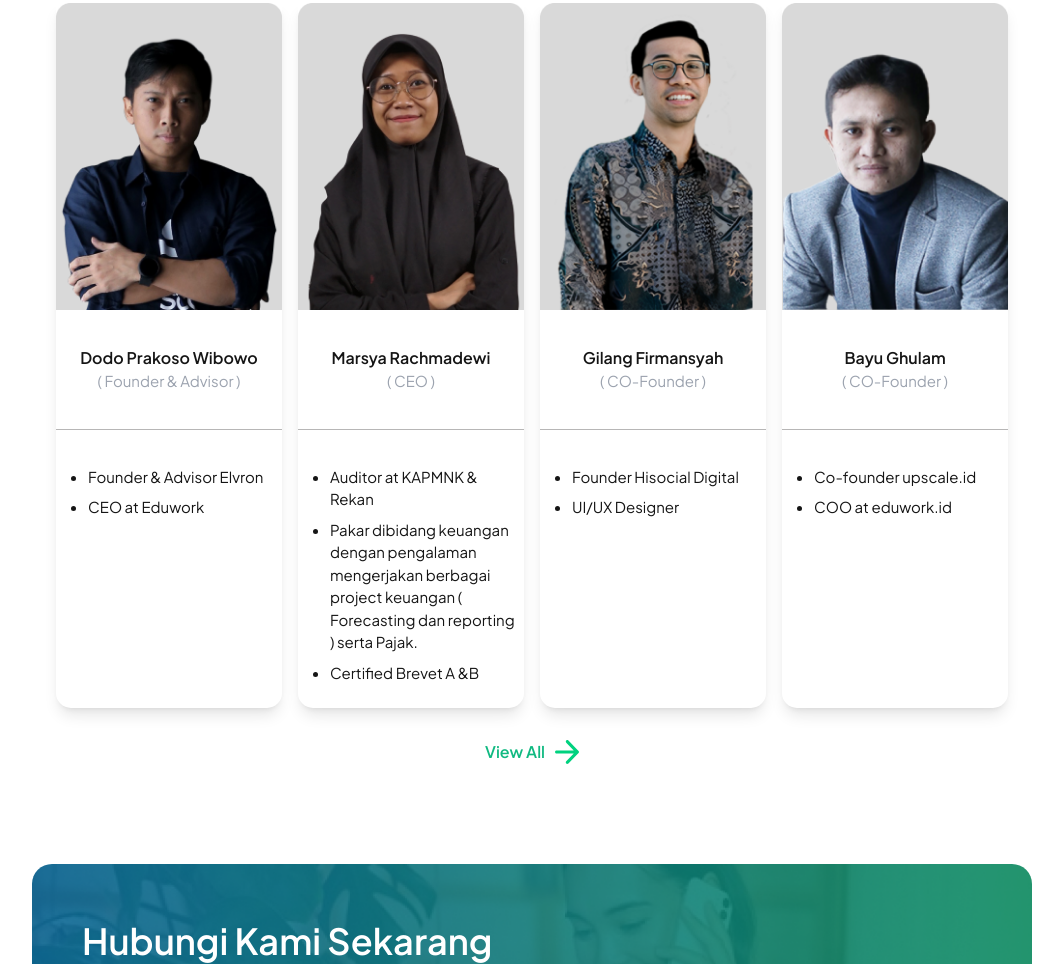
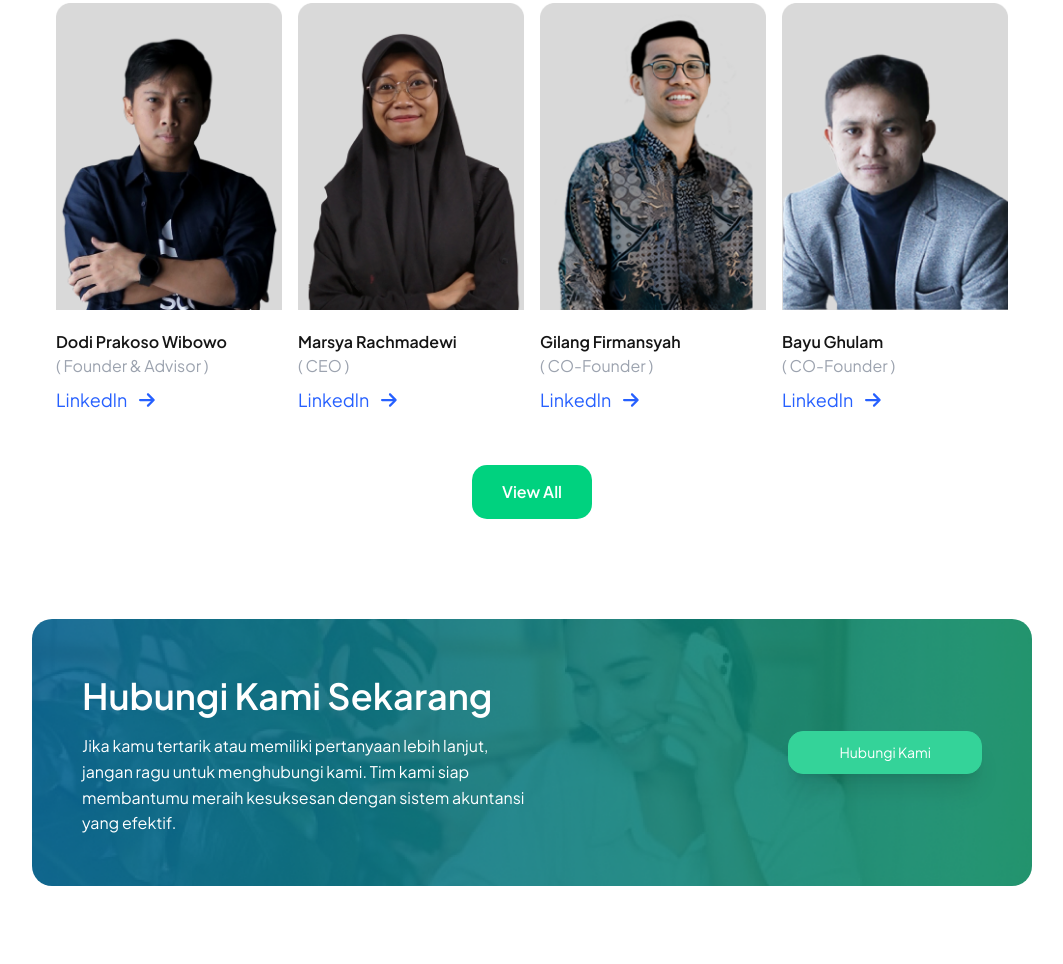
Before and after one commit to eduwork-development/MyDoit, a website built with Vite: page about-us.html in a window 1280 px wide. Shown: the part 1815-2779 px from the top of the page, without its empty margins (108-1171 px from the left). Built offline with nearby package versions, Linux system fonts and the light colour scheme.

Commit message:
rev about us

```diff
--- a/about-us.html
+++ b/about-us.html
@@ -11,6 +11,13 @@
     <link
       href="https://fonts.googleapis.com/css2?family=Plus+Jakarta+Sans:ital,wght@0,400;0,500;0,600;0,700;0,800;1,400;1,500;1,600;1,700;1,800&display=swap"
       rel="stylesheet"
+    />
+    <link
+      rel="stylesheet"
+      href="https://cdnjs.cloudflare.com/ajax/libs/font-awesome/6.5.1/css/all.min.css"
+      integrity="sha512-DTOQO9RWCH3ppGqcWaEA1BIZOC6xxalwEsw9c2QQeAIftl+Vegovlnee1c9QX4TctnWMn13TZye+giMm8e2LwA=="
+      crossorigin="anonymous"
+      referrerpolicy="no-referrer"
     />
 
     <!-- CSS -->
@@ -603,224 +610,240 @@
         </div>
 
         <div class="grid grid-cols-1 md:grid-cols-4 gap-4 mb-4">
-          <div class="shadow-lg rounded-b-[15px]">
+          <div class="rounded-b-[15px]">
             <div>
               <img
                 src="/assets/img/about-us/dodi.png"
-                alt="Dodo Prakoso Wibowo" class="w-full"
+                alt="Dodi Prakoso Wibowo"
+                class="w-full"
               />
             </div>
             <div>
-              <div class="py-9">
-                <p class="text-center font-semibold text-base text-[19px]">
-                  Dodo Prakoso Wibowo
+              <div class="py-5 flex flex-col gap-2">
+                <div>
+                  <p class="font-semibold text-base text-[18px]">
+                    Dodi Prakoso Wibowo
                   </p>
-                <p class="text-center text-[15px] text-gray-400">
-                  ( Founder & Advisor )
-                </p>
+                  <p class="text-gray-400">( Founder & Advisor )</p>
                 </div>
-              <hr style="border-color: #b7b6b6" />
-              <div class="pl-8 pt-9 pb-4">
-                <ul class="list-disc text-[15px] p-0 pr-2">
-                  <li class="mb-2">Founder & Advisor Elvron</li>
-                  <li class="mb-2">CEO at Eduwork</li>
-                </ul>
+                <div>
+                  <a
+                    href="#"
+                    class="flex items-center text-[18px] gap-3 text-[#2660FF] hover:text-[#2660FF]/80"
+                    ><span>Linkedln </span>
+                    <i class="fa-solid fa-arrow-right"></i
+                  ></a>
                 </div>
               </div>
             </div>
-          <div class="shadow-lg rounded-b-[15px]">
+          </div>
+          <div class="rounded-b-[15px]">
             <div>
               <img
                 src="/assets/img/about-us/marsya.png"
-                alt="Marsya Rachmadewi" class="w-full"
+                alt="Marsya Rachmadewi"
+                class="w-full"
               />
             </div>
             <div>
-              <div class="py-9">
-                <p class="text-center font-semibold text-base text-[19px]">
+              <div class="py-5 flex flex-col gap-2">
+                <div>
+                  <p class="font-semibold text-base text-[18px]">
                     Marsya Rachmadewi
                   </p>
-                <p class="text-center text-[15px] text-gray-400">( CEO )</p>
+                  <p class="text-gray-400">(  CEO )</p>
                 </div>
-              <hr style="border-color: #b7b6b6" />
-              <div class="pl-8 pt-9 pb-4">
-                <ul class="list-disc text-[15px] p-0 pr-2">
-                  <li class="mb-2">Auditor at KAPMNK & Rekan</li>
-                  <li class="mb-2">
-                    Pakar dibidang keuangan dengan pengalaman mengerjakan
-                    berbagai project keuangan ( Forecasting dan reporting )
-                    serta Pajak.
-                  </li>
-                  <li class="mb-2">Certified Brevet A &B</li>
-                </ul>
+                <div>
+                  <a
+                    href="#"
+                    class="flex items-center text-[18px] gap-3 text-[#2660FF] hover:text-[#2660FF]/80"
+                    ><span>Linkedln </span>
+                    <i class="fa-solid fa-arrow-right"></i
+                  ></a>
                 </div>
               </div>
             </div>
-          <div class="shadow-lg rounded-b-[15px]">
+          </div>
+          <div class="rounded-b-[15px]">
             <div>
               <img
                 src="/assets/img/about-us/gilang.png"
-                alt="Gilang Firmansyah" class="w-full"
+                alt="Gilang Firmansyah"
+                class="w-full"
               />
             </div>
             <div>
-              <div class="py-9">
-                <p class="text-center font-semibold text-base text-[19px]">
+              <div class="py-5 flex flex-col gap-2">
+                <div>
+                  <p class="font-semibold text-base text-[18px]">
                     Gilang Firmansyah
                   </p>
-                <p class="text-center text-[15px] text-gray-400">
-                  ( CO-Founder )
-                </p>
+                  <p class="text-gray-400">( CO-Founder )</p>
                 </div>
-              <hr style="border-color: #b7b6b6" />
-              <div class="pl-8 pt-9 pb-4">
-                <ul class="list-disc text-[15px] p-0 pr-2">
-                  <li class="mb-2">Founder Hisocial Digital</li>
-                  <li class="mb-2">UI/UX Designer</li>
-                </ul>
+                <div>
+                  <a
+                    href="#"
+                    class="flex items-center text-[18px] gap-3 text-[#2660FF] hover:text-[#2660FF]/80"
+                    ><span>Linkedln </span>
+                    <i class="fa-solid fa-arrow-right"></i
+                  ></a>
                 </div>
               </div>
             </div>
-          <div class="shadow-lg rounded-b-[15px]">
+          </div>
+          <div class="rounded-b-[15px]">
             <div>
-              <img src="/assets/img/about-us/bayu.png" alt="Bayu Ghulam " class="w-full" />
+              <img
+                src="/assets/img/about-us/bayu.png"
+                alt="Bayu Ghulam "
+                class="w-full"
+              />
             </div>
             <div>
-              <div class="py-9">
-                <p class="text-center font-semibold text-base text-[19px]">
+              <div class="py-5 flex flex-col gap-2">
+                <div>
+                  <p class="font-semibold text-base text-[18px]">
                     Bayu Ghulam
                   </p>
-                <p class="text-center text-[15px] text-gray-400">
-                  ( CO-Founder )
-                </p>
+                  <p class="text-gray-400">( CO-Founder )</p>
                 </div>
-              <hr style="border-color: #b7b6b6" />
-              <div class="pl-8 pt-9 pb-4">
-                <ul class="list-disc text-[15px] p-0 pr-2">
-                  <li class="mb-2">Co-founder upscale.id</li>
-                  <li class="mb-2">COO at eduwork.id</li>
-                </ul>
+                <div>
+                  <a
+                    href="#"
+                    class="flex items-center text-[18px] gap-3 text-[#2660FF] hover:text-[#2660FF]/80"
+                    ><span>Linkedln </span>
+                    <i class="fa-solid fa-arrow-right"></i
+                  ></a>
+                </div>
               </div>
             </div>
           </div>
         </div>
         <div id="view-all-team" class="hidden">
           <div class="grid grid-cols-1 md:grid-cols-4 gap-4">
-            <div class="shadow-lg rounded-b-[15px]">
+            <div class=" rounded-b-[15px]">
               <div>
                 <img
                   src="/assets/img/about-us/anita.png"
-                  alt="Anita Agustina" class="w-full"
+                  alt="Anita Agustina"
+                  class="w-full"
                 />
               </div>
               <div>
-                <div class="py-9">
-                  <p class="text-center font-semibold text-base text-[19px]" >
+                <div class="py-5">
+                  <p class="font-semibold text-base text-[18px]">
                     Anita Agustina
                   </p>
                 </div>
               </div>
             </div>
-            <div class="shadow-lg rounded-b-[15px]">
+            <div class=" rounded-b-[15px]">
               <div>
                 <img
                   src="/assets/img/about-us/Arif-Fadhlurrahman.png"
-                  alt="Arif Fadhlurrahman" class="w-full"
+                  alt="Arif Fadhlurrahman"
+                  class="w-full"
                 />
               </div>
               <div>
-                <div class="py-9">
-                  <p class="text-center font-semibold text-base text-[19px]">
+                <div class="py-5">
+                  <p class="font-semibold text-base text-[18px]">
                     Arif Fadhlurrahman
                   </p>
                 </div>
               </div>
             </div>
-            <div class="shadow-lg rounded-b-[15px]">
+            <div class=" rounded-b-[15px]">
               <div>
                 <img
                   src="/assets/img/about-us/Afiqur-Rahman.png"
-                  alt="Reza Aria Hanif" class="w-full"
+                  alt="Reza Aria Hanif"
+                  class="w-full"
                 />
               </div>
               <div>
-                <div class="py-9">
-                  <p class="text-center font-semibold text-base text-[19px]">
+                <div class="py-5">
+                  <p class="font-semibold text-base text-[18px]">
                     Reza Aria Hanif
                   </p>
                 </div>
               </div>
             </div>
-            <div class="shadow-lg rounded-b-[15px]">
+            <div class=" rounded-b-[15px]">
               <div>
                 <img
                   src="/assets/img/about-us/Dwi Nur Anisawati.png"
-                  alt="Dwi Nur Anisawati" class="w-full"
+                  alt="Dwi Nur Anisawati"
+                  class="w-full"
                 />
               </div>
               <div>
-                <div class="py-9">
-                  <p class="text-center font-semibold text-base text-[19px]">
+                <div class="py-5">
+                  <p class="font-semibold text-base text-[18px]">
                     Dwi Nur Anisawati
                   </p>
                 </div>
               </div>
             </div>
-            <div class="shadow-lg rounded-b-[15px]">
+            <div class=" rounded-b-[15px]">
               <div>
                 <img
                   src="/assets/img/about-us/Sigit-Sasongko.png"
-                  alt="Sigit Sasongko" class="w-full"
+                  alt="Sigit Sasongko"
+                  class="w-full"
                 />
               </div>
               <div>
-                <div class="py-9">
-                  <p class="text-center font-semibold text-base text-[19px]">
+                <div class="py-5">
+                  <p class="font-semibold text-base text-[18px]">
                     Sigit Sasongko
                   </p>
                 </div>
               </div>
             </div>
-            <div class="shadow-lg rounded-b-[15px]">
+            <div class=" rounded-b-[15px]">
               <div>
                 <img
                   src="/assets/img/about-us/Chaerun-Nabila-Firdaussy.png"
-                  alt="Chaerun Nabila Firdaussy" class="w-full"
+                  alt="Chaerun Nabila Firdaussy"
+                  class="w-full"
                 />
               </div>
               <div>
-                <div class="py-9">
-                  <p class="text-center font-semibold text-base text-[19px]">
+                <div class="py-5">
+                  <p class="font-semibold text-base text-[18px]">
                     Chaerun Nabila Firdaussy
                   </p>
                 </div>
               </div>
             </div>
-            <div class="shadow-lg rounded-b-[15px]">
+            <div class=" rounded-b-[15px]">
               <div>
                 <img
                   src="/assets/img/about-us/Sheilla-Alfauziah-Putri.png"
-                  alt="Sheilla Alfauziah Putri" class="w-full"
+                  alt="Sheilla Alfauziah Putri"
+                  class="w-full"
                 />
               </div>
               <div>
-                <div class="py-9">
-                  <p class="text-center font-semibold text-base text-[19px]">
+                <div class="py-5">
+                  <p class="font-semibold text-base text-[18px]">
                     Sheilla Alfauziah Putri
                   </p>
                 </div>
               </div>
             </div>
-            <div class="shadow-lg rounded-b-[15px]">
+            <div class=" rounded-b-[15px]">
               <div>
                 <img
                   src="/assets/img/about-us/Afiqur-Rahman.png"
-                  alt="Afiqur Rahman" class="w-full"
+                  alt="Afiqur Rahman"
+                  class="w-full"
                 />
               </div>
               <div>
-                <div class="py-9">
-                  <p class="text-center font-semibold text-base text-[19px]">
+                <div class="py-5">
+                  <p class="font-semibold text-base text-[18px]">
                     Afiqur Rahman
                   </p>
                 </div>
@@ -836,10 +859,9 @@
             x-data="{ isOpen: false }"
             data-collapse-toggle="view-all-team"
             @click="isOpen = !isOpen"
-            class="text-emerald-500 font-[600] flex flex-wrap gap-[10px] hover:gap-[15px] items-center mx-auto"
+            class="bg-customPrimary-500 hover:bg-customPrimary-500/80 font-[600] rounded-[15px] px-[30px] py-[15px] text-white items-center mx-auto"
           >
             <span x-text="isOpen ? 'Show Less' : 'View All'"></span>
-            <span><img src="/assets/img/about-us/arrow.svg" alt="" /></span>
           </button>
         </div>
       </div>
@@ -1009,6 +1031,12 @@
 
     <script src="https://cdnjs.cloudflare.com/ajax/libs/flowbite/1.8.1/flowbite.min.js"></script>
     <script
+      src="https://cdnjs.cloudflare.com/ajax/libs/font-awesome/6.5.1/js/all.min.js"
+      integrity="sha512-GWzVrcGlo0TxTRvz9ttioyYJ+Wwk9Ck0G81D+eO63BaqHaJ3YZX9wuqjwgfcV/MrB2PhaVX9DkYVhbFpStnqpQ=="
+      crossorigin="anonymous"
+      referrerpolicy="no-referrer"
+    ></script>
+    <script
       defer
       src="https://unpkg.com/alpinejs@3.x.x/dist/cdn.min.js"
     ></script>
```
Also changed, not shown: output.css. Lines whose indentation alone changed are shown as unchanged.
